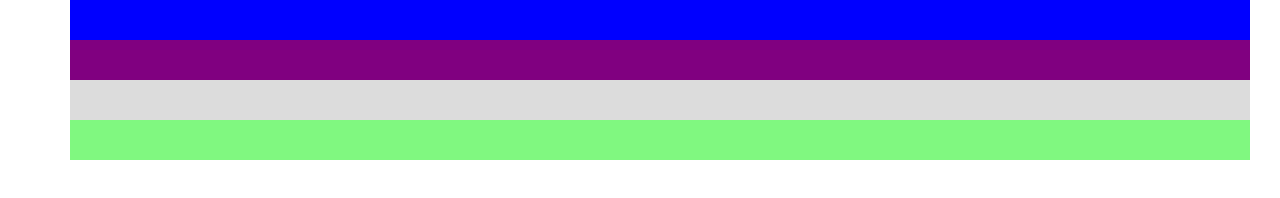
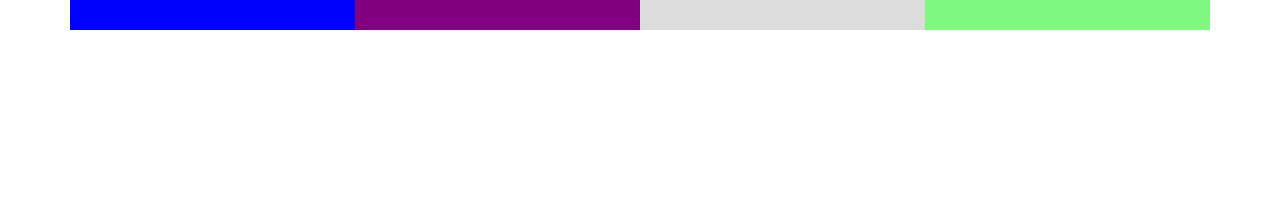
Before and after one commit to h-main81423/main_hayden_1056_project4, a plain HTML site: page index.html in a window 1280 px wide. Drawn offline with Linux system fonts and the light colour scheme.

Commit message:
final commit

```diff
--- a/css/main.css
+++ b/css/main.css
@@ -6,19 +6,23 @@ body
   font-family: Helvetica, Arial, sans-serif;
 }
 
+/*main container*/
 .container
 {
   margin: 0 auto;
   background-color: #efefef;
+  /*don't let the site get any bigger than this*/
   max-width: 1140px;
 }
 
+  /*boxes for mobile*/
   .box
   {
+    align-content: center;
     color: #fff;
     display: flex;
     flex-direction: row;
-    padding: 20px;
+    padding-top: 30px;
     width: 100%;
   }
 
@@ -32,6 +36,8 @@ body
    background-color: rgb(255,0,0);
   }
 
+
+  /*hide boxes*/
   .box3
   {
     display: hidden;
@@ -43,14 +49,13 @@ body
   }
 
 
+/*when screen gets x big, perform this*/
+@media screen and (min-width: 641px) {
 
-@media screen and (min-width: 641px) {
-  .box
+  .container
   {
-    text-align: center;
     display: flex;
     flex-direction: row;
-    width: 100%;
   }
 
   .box1
@@ -73,13 +78,3 @@ body
     background-color: rgb(128,248,128);
   }
 }
-
-
-@media screen and (min-width: 1140px) {
-
-  .box
-  {
-
-  }
-
-}
```
